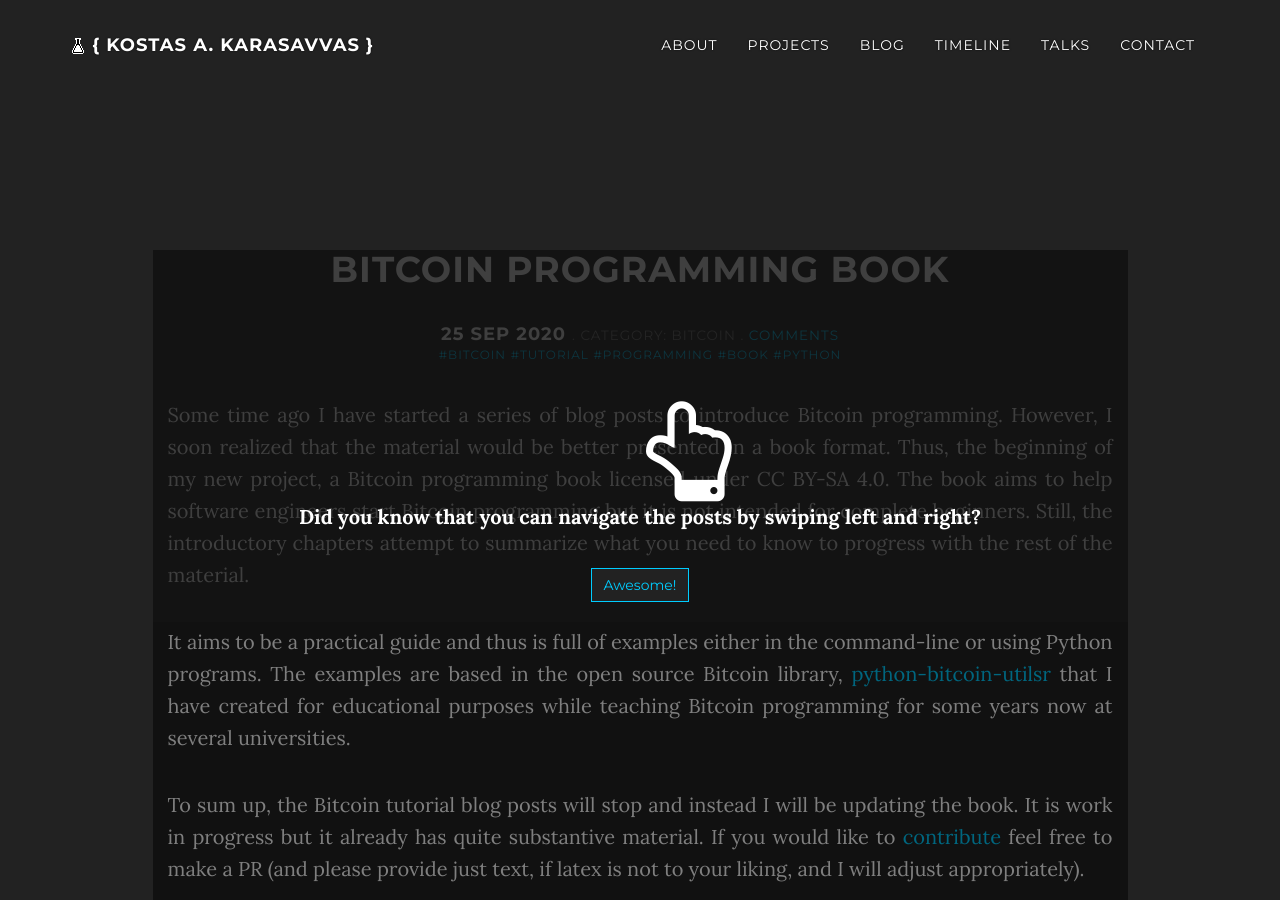
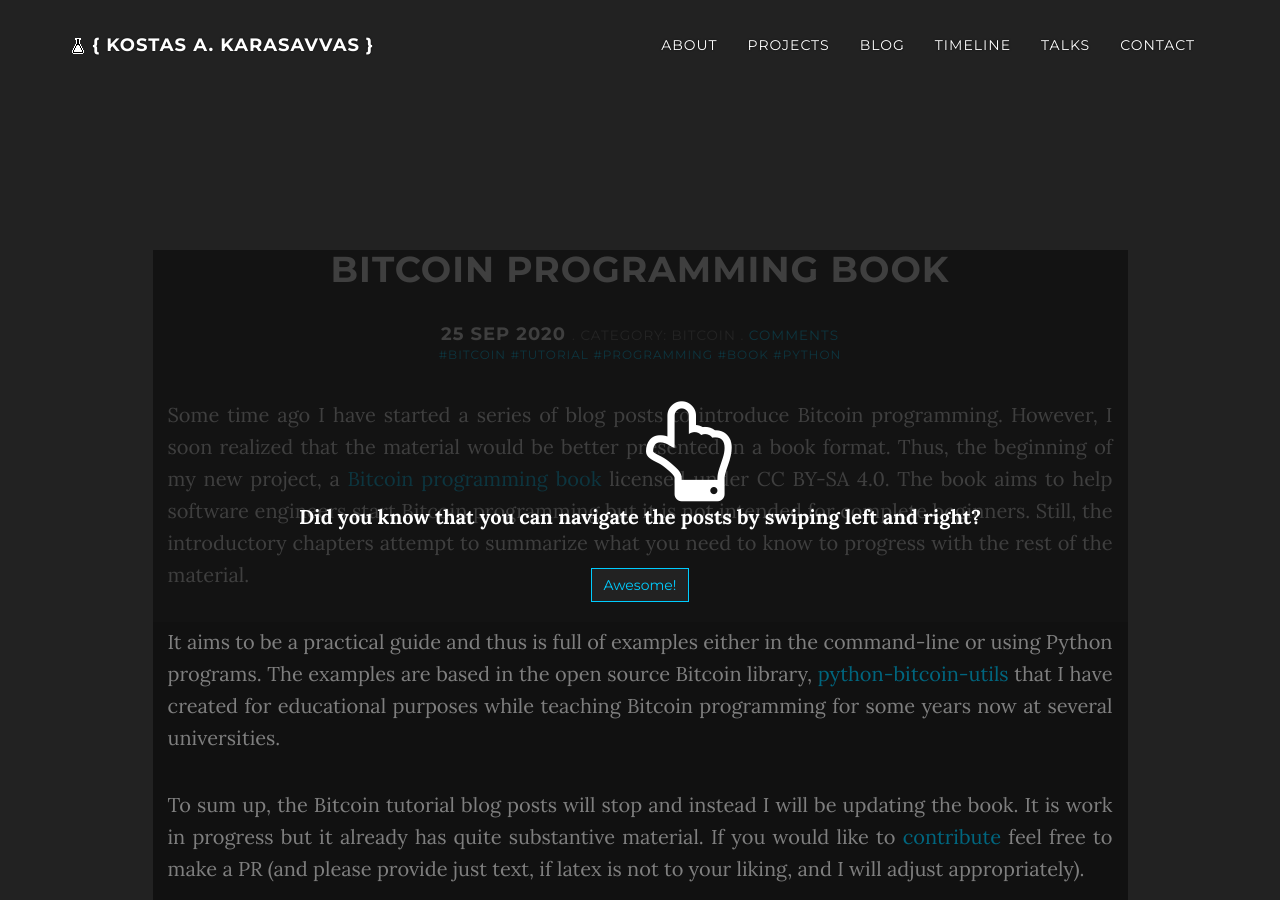
Before and after one commit to karask/karask.github.io, a Jekyll site: the page built from _posts/2020-09-25-bitcoin-programming-book.md, in a window 1280 px wide and 900 px high. Built offline with Jekyll 4.4.1, drawn with Linux system fonts in a browser that asks for light colours; nearby versions of some CDN libraries; a style sheet for code colours, icons or effects is not loaded.

Commit message:
added book's link

```diff
--- a/_posts/2020-09-25-bitcoin-programming-book.md
+++ b/_posts/2020-09-25-bitcoin-programming-book.md
@@ -6,8 +6,8 @@ category: Bitcoin
 tags: [ 'bitcoin', 'tutorial', 'programming', 'book', 'python' ]
 ---
 
-Some time ago I have started a series of blog posts to introduce Bitcoin programming. However, I soon realized that the material would be better presented in a book format. Thus, the beginning of my new project, a Bitcoin programming book licensed under CC BY-SA 4.0. The book aims to help software engineers start Bitcoin programming but it is not intended for complete beginners. Still, the introductory chapters attempt to summarize what you need to know to progress with the rest of the material.
+Some time ago I have started a series of blog posts to introduce Bitcoin programming. However, I soon realized that the material would be better presented in a book format. Thus, the beginning of my new project, a [Bitcoin programming book](/assets/bitcoin-textbook.pdf) licensed under CC BY-SA 4.0. The book aims to help software engineers start Bitcoin programming but it is not intended for complete beginners. Still, the introductory chapters attempt to summarize what you need to know to progress with the rest of the material.
 
-It aims to be a practical guide and thus is full of examples either in the command-line or using Python programs. The examples are based in the open source Bitcoin library, [python-bitcoin-utilsr](https://github.com/karask/python-bitcoin-utils) that I have created for educational purposes while teaching Bitcoin programming for some years now at several universities.
+It aims to be a practical guide and thus is full of examples either in the command-line or using Python programs. The examples are based in the open source Bitcoin library, [python-bitcoin-utils](https://github.com/karask/python-bitcoin-utils) that I have created for educational purposes while teaching Bitcoin programming for some years now at several universities.
 
 To sum up, the Bitcoin tutorial blog posts will stop and instead I will be updating the book. It is work in progress but it already has quite substantive material. If you would like to [contribute](https://github.com/karask/bitcoin-textbook) feel free to make a PR (and please provide just text, if latex is not to your liking, and I will adjust appropriately).
```
